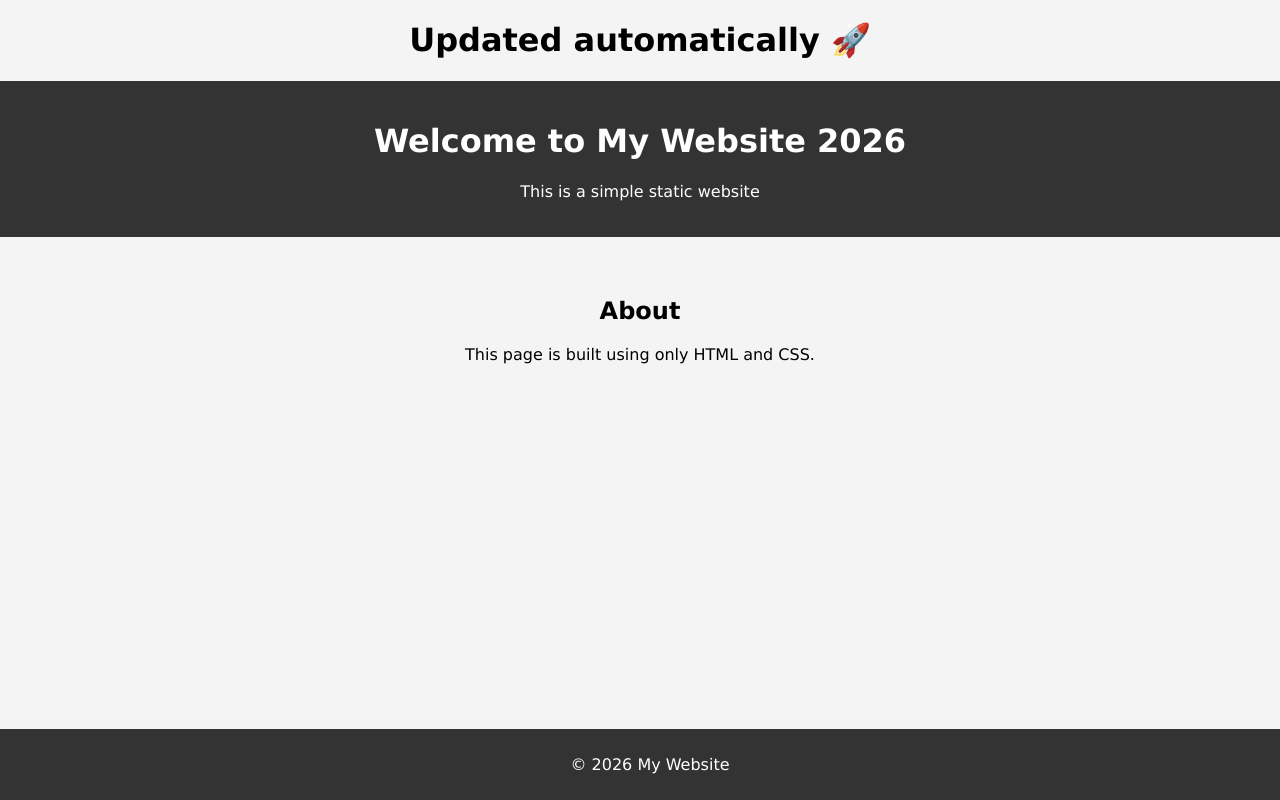
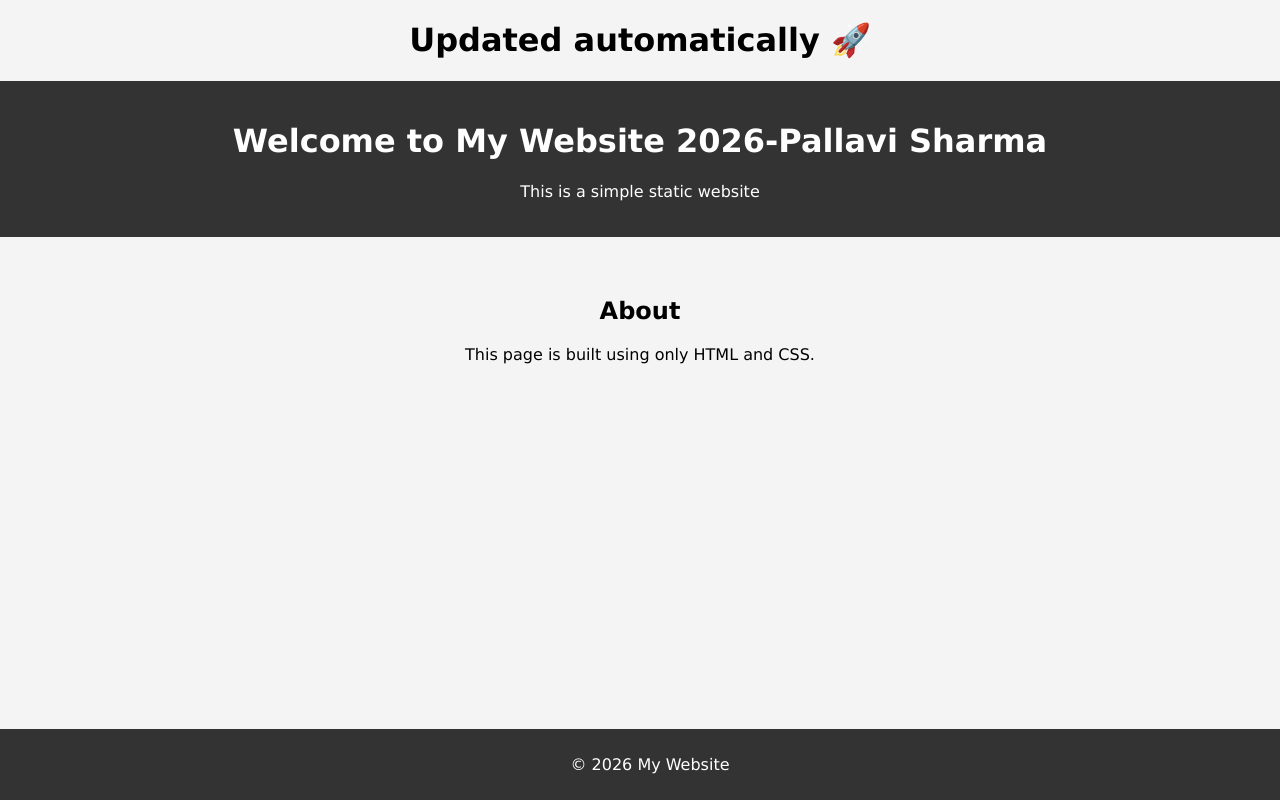
Before and after one commit to pal1910/ec2-nginx-cicd, a plain HTML site: page index.html in a window 1280 px wide. Drawn offline with Linux system fonts and the light colour scheme.

Commit message:
update name

```diff
--- a/index.html
+++ b/index.html
@@ -34,7 +34,7 @@
 <body>
 
     <header>
-        <h1>Welcome to My Website 2026</h1>
+        <h1>Welcome to My Website 2026-Pallavi Sharma</h1>
         <p>This is a simple static website</p>
     </header>
 
```
